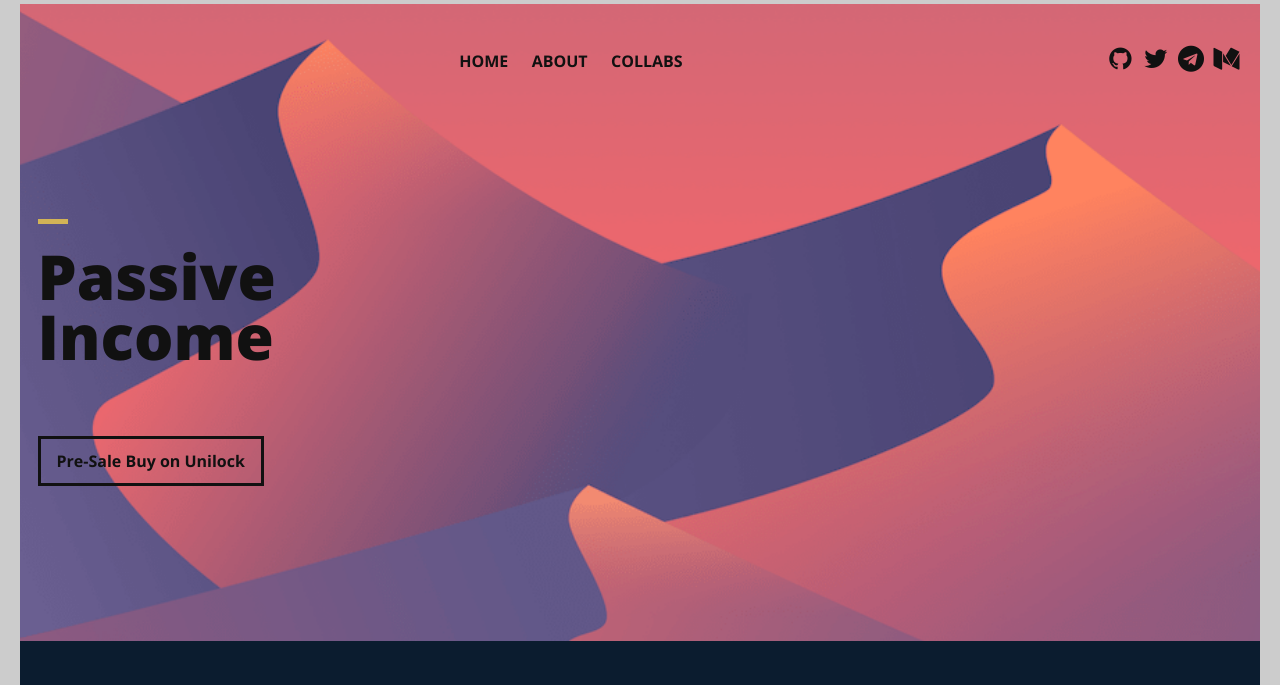
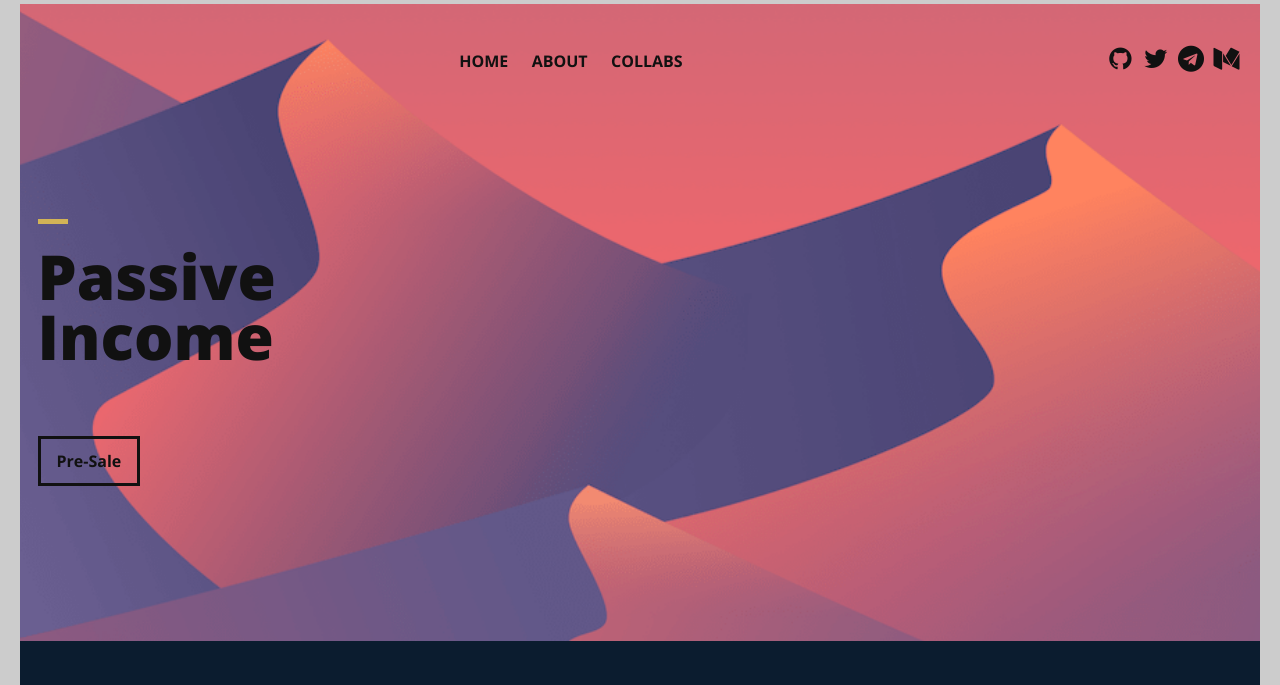
Before and after one commit to passive-income-001/passive-income, a Django app: page / in a window 1280 px wide. Shown: the part 16-701 px from the top of the page. Run offline with Django 3.2, Linux system fonts and the light colour scheme.

Commit message:
initial commit

```diff
--- a/templates/pages/index.html
+++ b/templates/pages/index.html
@@ -136,7 +136,7 @@
                 </div>
 
                 <!--Call to Action-->
-                <a href="#" class="button">Pre-Sale Buy on Unilock</a>
+                <a href="#" class="button">Pre-Sale </a>
                 <!--End Call to Action-->
 
             </div>
```
